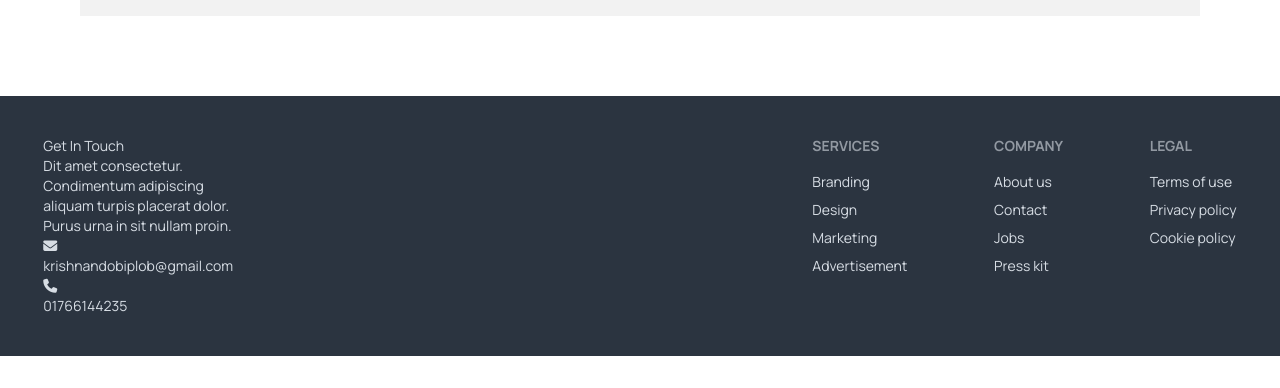
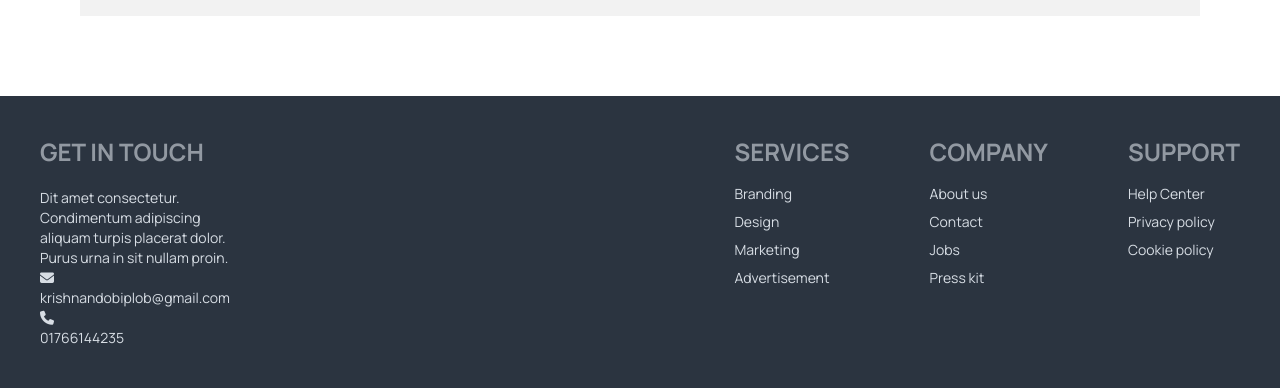
Before and after one commit to Krsnanando-Biplob/assignment-3, a plain HTML site: page index.html in a window 1280 px wide. Shown: the part 4417-4805 px from the top of the page. Before the commit the page ends 4773 px from the top, so only its background shows below. Drawn offline with nearby package versions, Linux system fonts and the light colour scheme.

Commit message:
add my last code

```diff
--- a/index.html
+++ b/index.html
@@ -315,7 +315,7 @@
     <footer class="footer grid justify-around lg:gap-20 grid-flow-row lg:grid-flow-col p-10 bg-neutral text-1xl text-neutral-content">
        <aside class="w-[15%]">
         <div class="">
-          <h3>Get In Touch</h3>
+          <h3 class="text-2xl mb-5 footer-title">Get In Touch</h3>
           <p>
             Dit amet consectetur. Condimentum  adipiscing aliquam turpis placerat dolor. Purus urna in sit nullam proin.
           </p>
@@ -331,22 +331,22 @@
          </div>
        </aside>
       <nav>
-        <header class="footer-title">Services</header>
+        <header class="footer-title text-2xl">Services</header>
         <a class="link link-hover">Branding</a>
         <a class="link link-hover">Design</a>
         <a class="link link-hover">Marketing</a>
         <a class="link link-hover">Advertisement</a>
       </nav>
       <nav>
-        <header class="footer-title">Company</header>
+        <header class="footer-title text-2xl">Company</header>
         <a class="link link-hover">About us</a>
         <a class="link link-hover">Contact</a>
         <a class="link link-hover">Jobs</a>
         <a class="link link-hover">Press kit</a>
       </nav>
       <nav>
-        <header class="footer-title">Legal</header>
-        <a class="link link-hover">Terms of use</a>
+        <header class="footer-title text-2xl ">Support</header>
+        <a class="link link-hover">Help Center</a>
         <a class="link link-hover">Privacy policy</a>
         <a class="link link-hover">Cookie policy</a>
       </nav>
```
